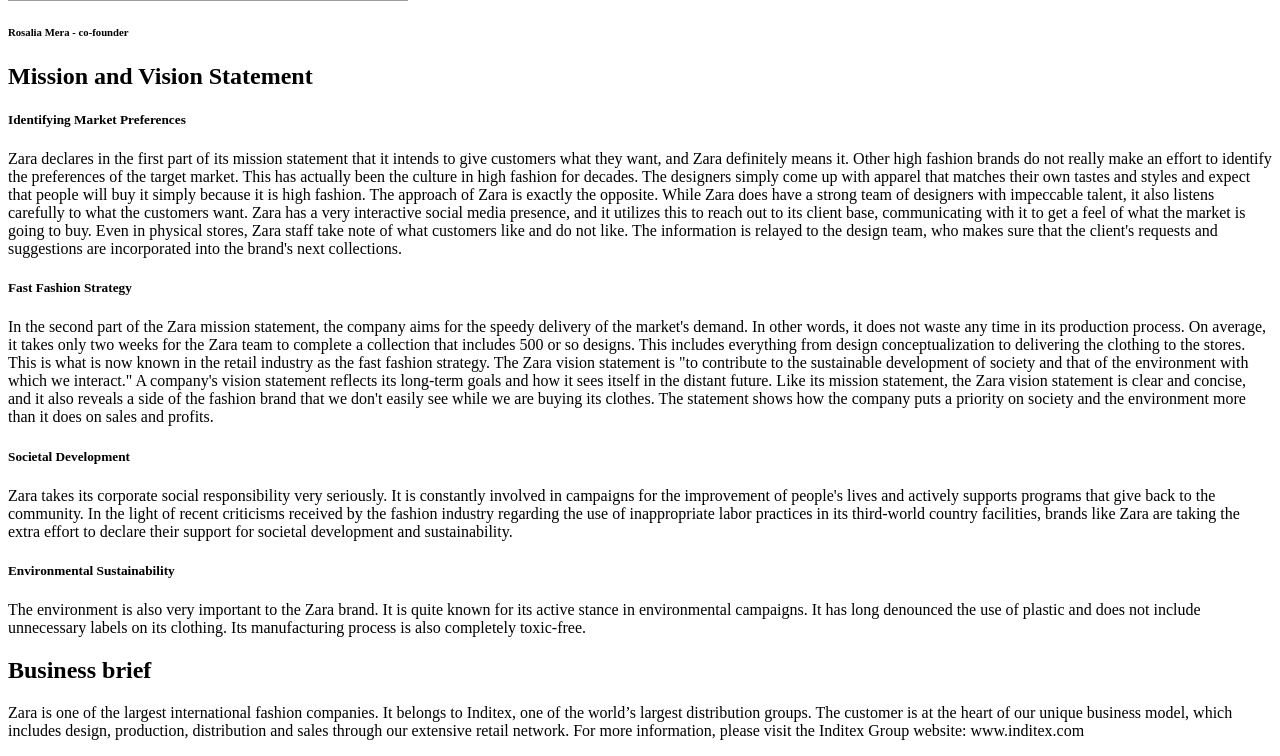
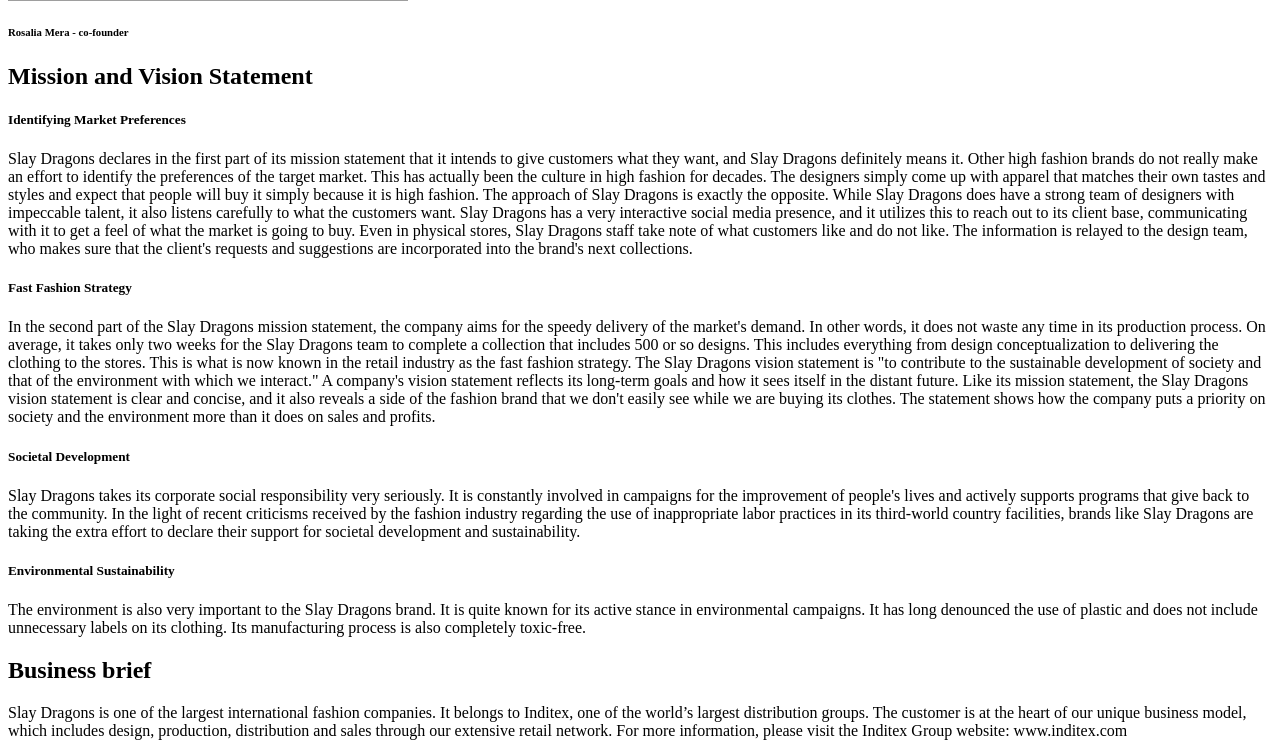
Before and after one commit to mamsieCodess/Online-Store, a PHP site: page /views/about.php in a window 1280 px wide. Shown: the part 716-1472 px from the top of the page. Run offline with PHP 8.4, Linux system fonts and the light colour scheme; grey boxes are pictures that could not be loaded.

Commit message:
Update about.php

```diff
--- a/views/about.php
+++ b/views/about.php
@@ -19,29 +19,29 @@
         <h2>Mission and Vision Statement</h2>
         <p>
         <h5> Identifying Market Preferences</h5>
-        Zara declares in the first part of its mission statement that it intends to give customers what they want, and Zara definitely means it. Other high fashion brands do not really make an effort to identify the preferences of the target market. This has actually been the culture in high fashion for decades. The designers simply come up with apparel that matches their own tastes and styles and expect that people will buy it simply because it is high fashion.
+        Slay Dragons declares in the first part of its mission statement that it intends to give customers what they want, and Slay Dragons definitely means it. Other high fashion brands do not really make an effort to identify the preferences of the target market. This has actually been the culture in high fashion for decades. The designers simply come up with apparel that matches their own tastes and styles and expect that people will buy it simply because it is high fashion.
 
-        The approach of Zara is exactly the opposite. While Zara does have a strong team of designers with impeccable talent, it also listens carefully to what the customers want. Zara has a very interactive social media presence, and it utilizes this to reach out to its client base, communicating with it to get a feel of what the market is going to buy. Even in physical stores, Zara staff take note of what customers like and do not like. The information is relayed to the design team, who makes sure that the client's requests and suggestions are incorporated into the brand's next collections.
+        The approach of Slay Dragons is exactly the opposite. While Slay Dragons does have a strong team of designers with impeccable talent, it also listens carefully to what the customers want. Slay Dragons has a very interactive social media presence, and it utilizes this to reach out to its client base, communicating with it to get a feel of what the market is going to buy. Even in physical stores, Slay Dragons staff take note of what customers like and do not like. The information is relayed to the design team, who makes sure that the client's requests and suggestions are incorporated into the brand's next collections.
 
         <h5>Fast Fashion Strategy</h5>
-        In the second part of the Zara mission statement, the company aims for the speedy delivery of the market's demand. In other words, it does not waste any time in its production process. On average, it takes only two weeks for the Zara team to complete a collection that includes 500 or so designs. This includes everything from design conceptualization to delivering the clothing to the stores. This is what is now known in the retail industry as the fast fashion strategy.
+        In the second part of the Slay Dragons mission statement, the company aims for the speedy delivery of the market's demand. In other words, it does not waste any time in its production process. On average, it takes only two weeks for the Slay Dragons team to complete a collection that includes 500 or so designs. This includes everything from design conceptualization to delivering the clothing to the stores. This is what is now known in the retail industry as the fast fashion strategy.
 
-        The Zara vision statement is "to contribute to the sustainable development of society and that of the environment with which we interact."
+        The Slay Dragons vision statement is "to contribute to the sustainable development of society and that of the environment with which we interact."
 
-        A company's vision statement reflects its long-term goals and how it sees itself in the distant future. Like its mission statement, the Zara vision statement is clear and concise, and it also reveals a side of the fashion brand that we don't easily see while we are buying its clothes. The statement shows how the company puts a priority on society and the environment more than it does on sales and profits.
+        A company's vision statement reflects its long-term goals and how it sees itself in the distant future. Like its mission statement, the Slay Dragons vision statement is clear and concise, and it also reveals a side of the fashion brand that we don't easily see while we are buying its clothes. The statement shows how the company puts a priority on society and the environment more than it does on sales and profits.
 
         <h5>Societal Development</h5>
-        Zara takes its corporate social responsibility very seriously. It is constantly involved in campaigns for the improvement of people's lives and actively supports programs that give back to the community. In the light of recent criticisms received by the fashion industry regarding the use of inappropriate labor practices in its third-world country facilities, brands like Zara are taking the extra effort to declare their support for societal development and sustainability.
+        Slay Dragons takes its corporate social responsibility very seriously. It is constantly involved in campaigns for the improvement of people's lives and actively supports programs that give back to the community. In the light of recent criticisms received by the fashion industry regarding the use of inappropriate labor practices in its third-world country facilities, brands like Slay Dragons are taking the extra effort to declare their support for societal development and sustainability.
 
         <h5>Environmental Sustainability</h5>
-        The environment is also very important to the Zara brand. It is quite known for its active stance in environmental campaigns. It has long denounced the use of plastic and does not include unnecessary labels on its clothing. Its manufacturing process is also completely toxic-free.</p>
+        The environment is also very important to the Slay Dragons brand. It is quite known for its active stance in environmental campaigns. It has long denounced the use of plastic and does not include unnecessary labels on its clothing. Its manufacturing process is also completely toxic-free.</p>
 
     </section>
 
     <section id="information">
         <h2>Business brief</h2>
 
-        <p>Zara is one of the largest international fashion companies. It belongs to Inditex, one of the world’s largest distribution groups.
+        <p>Slay Dragons is one of the largest international fashion companies. It belongs to Inditex, one of the world’s largest distribution groups.
 
             The customer is at the heart of our unique business model, which includes design, production, distribution and sales through our extensive retail network.
 
```
